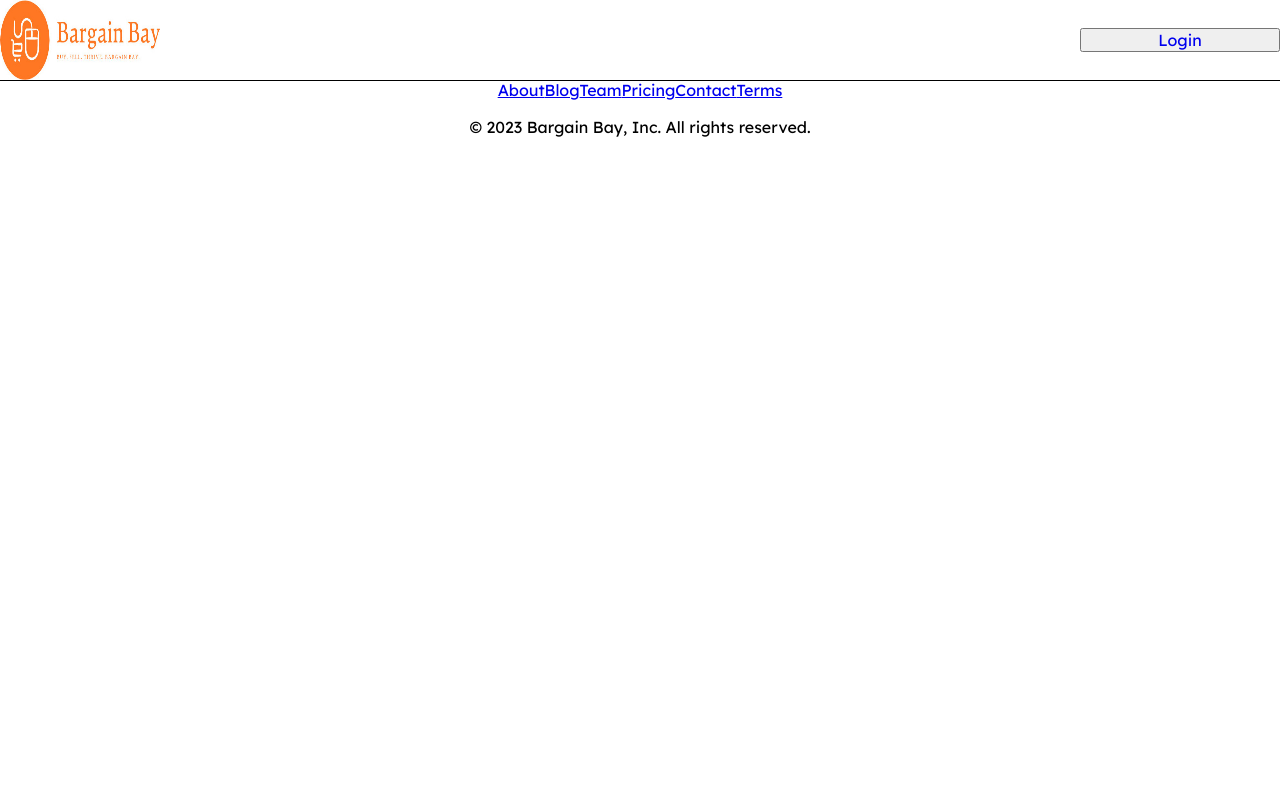
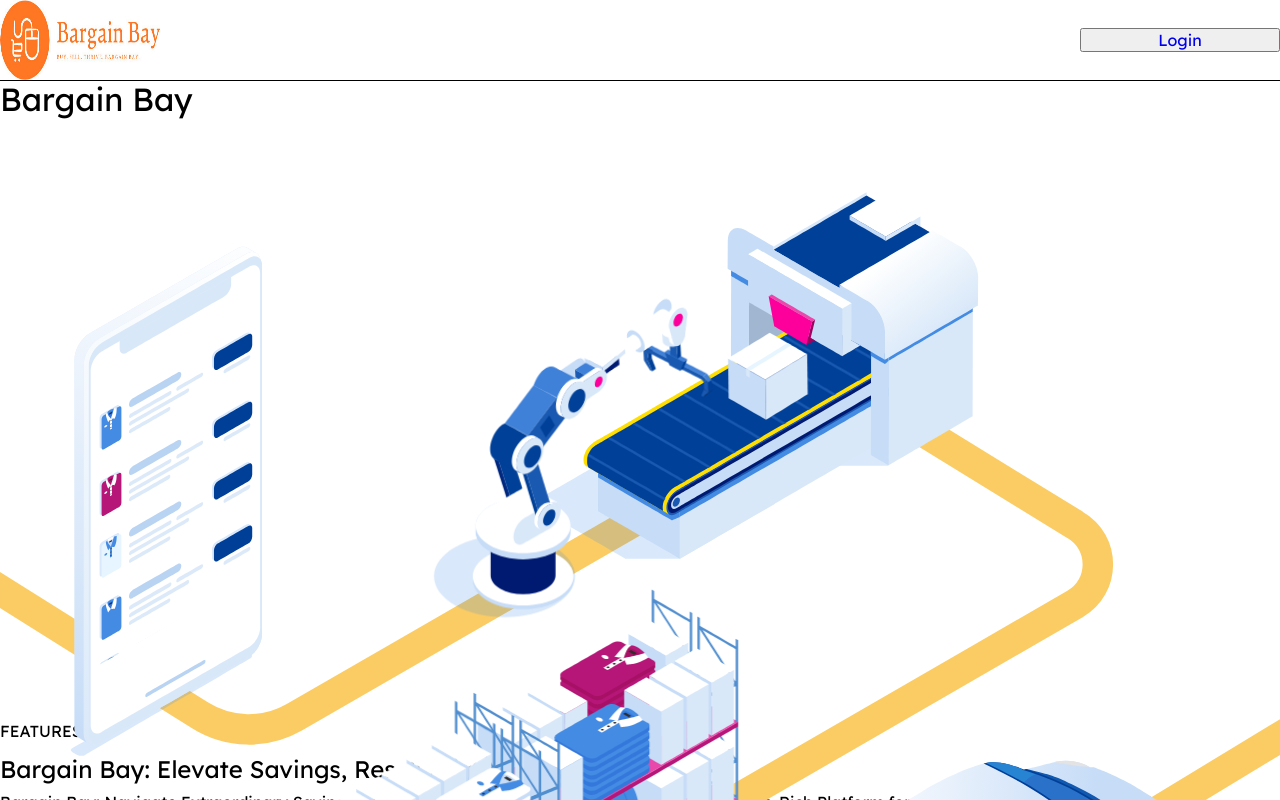
Before and after one commit to ShivamV952/BargainBay, a Next.js app: page / in a window 1280 px wide. Shown: the top 800 px of the page. Built offline with nearby package versions, Linux system fonts and the light colour scheme.

Commit message:
updated page.tsx

```diff
--- a/src/app/page.tsx
+++ b/src/app/page.tsx
@@ -1,11 +1,21 @@
 "use client";
+import Hero from "@/components/Hero";
+import { Feature } from "@/components/Feature";
+import Testimonials from "@/components/Testimonials";
 import Layout from "@/components/Layout/index";
+
+import FloatingActionButton from "@/components/ActionButton/index";
+
 import dynamic from "next/dynamic";
 
 export default function Home() {
   return (
     <main className="  ">
       <Layout>
+        <Hero />
+        <Feature />
+        <Testimonials />
+        <FloatingActionButton />
       </Layout>
     </main>
   );
```
